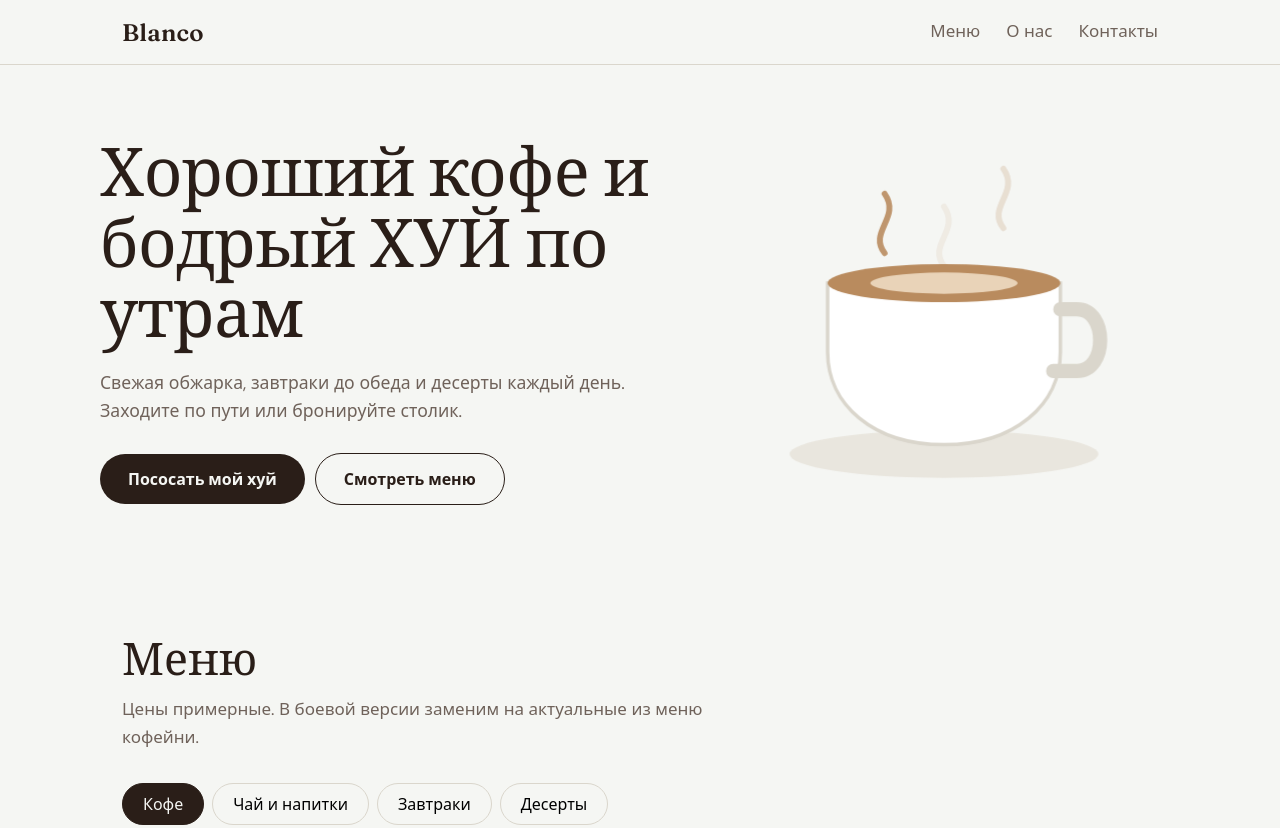
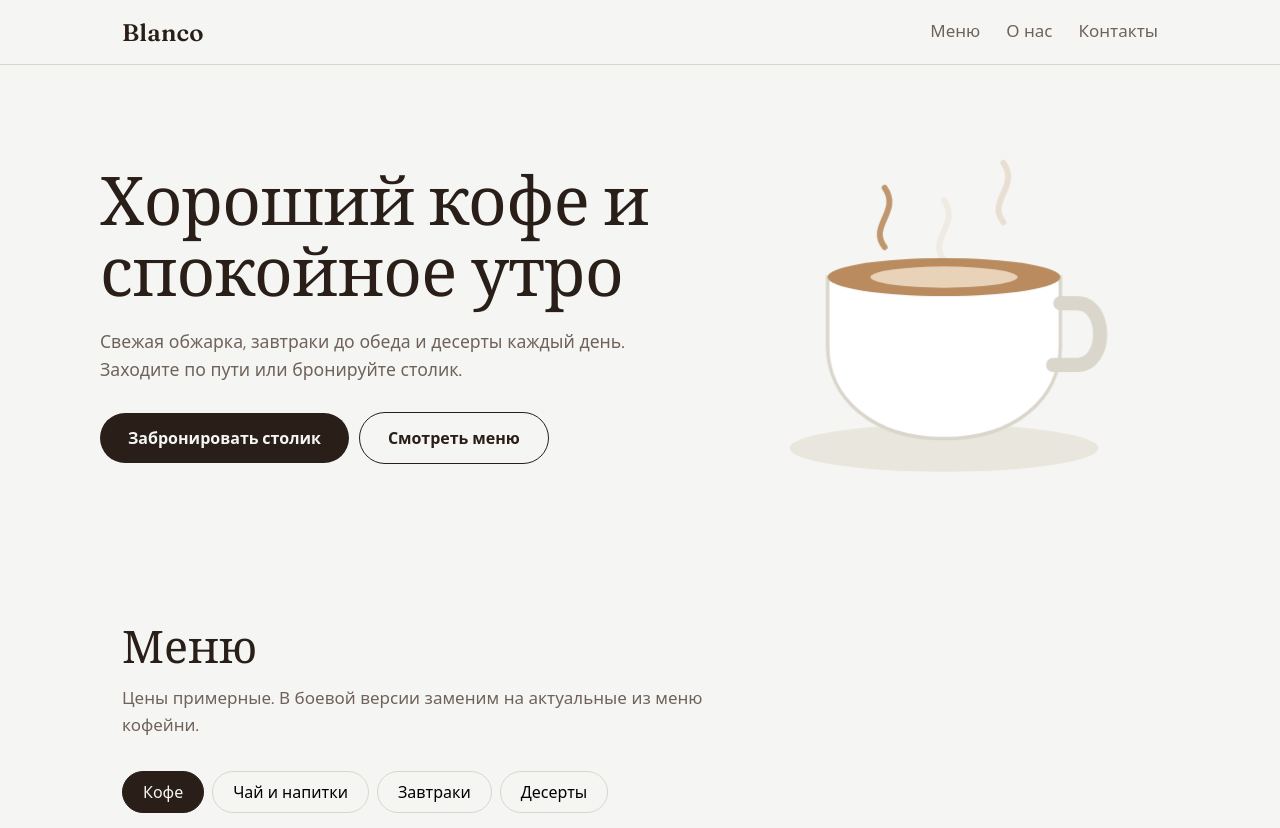
Before and after one commit to Tony1Pow/blanco1, a plain HTML site: page index.html in a window 1280 px wide. Shown: the top 828 px of the page. Drawn offline with Linux system fonts and the light colour scheme.

Commit message:
Update header and button text in index.html

```diff
--- a/index.html
+++ b/index.html
@@ -74,9 +74,9 @@ footer .wrap{display:flex;justify-content:space-between;flex-wrap:wrap;gap:12px}
 <main id="top">
 <div class="wrap hero">
 <div>
-<h1 class="rv">Хороший кофе и бодрый ХУЙ по утрам</h1>
+<h1 class="rv">Хороший кофе и спокойное утро</h1>
 <p class="rv">Свежая обжарка, завтраки до обеда и десерты каждый день. Заходите по пути или бронируйте столик.</p>
-<div class="rv"><a class="btn" href="#visit">Пососать мой хуй</a><a class="btn ghost" href="#menu">Смотреть меню</a></div>
+<div class="rv"><a class="btn" href="#visit">Забронировать столик</a><a class="btn ghost" href="#menu">Смотреть меню</a></div>
 </div>
 <svg class="cup rv" viewBox="0 0 320 300" role="img" aria-label="Чашка кофе">
 <g class="steam"><path d="M110 90c-14-18 14-30 0-50"/><path d="M160 90c-14-18 14-30 0-50"/><path d="M210 90c-14-18 14-30 0-50"/></g>
```
